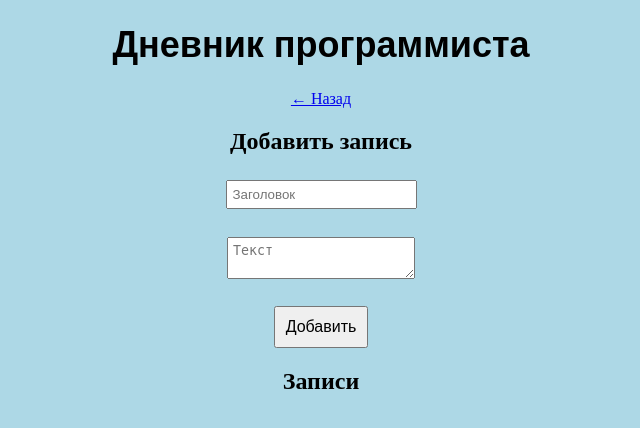
After one commit to knowlegediplom-star/flask_project, a Flask app: page /notes in a window 1280 px wide. The commit adds this page. Shown: the top 428 px of the page, without its empty margins (319-959 px from the left). Run offline with Flask 3, Linux system fonts and the light colour scheme.

Commit message:
задание 3 готово

```diff
--- a/app.py
+++ b/app.py
@@ -1,10 +1,25 @@
-from flask import Flask, render_template
+from flask import Flask, render_template, request, redirect
 
 app = Flask(__name__)
+
+notes = {}  # словарь для записей
 
 @app.route("/")
 def home():
     return render_template("index.html")
 
+@app.route("/notes", methods=["GET", "POST"])
+def notes_page():
+    if request.method == "POST":
+        title = request.form.get("title")
+        text = request.form.get("text")
+
+        if title and text:
+            notes[title] = text
+
+        return redirect("/notes")
+
+    return render_template("notes.html", notes=notes)
+
 if __name__ == "__main__":
     app.run(debug=True)
--- a/static/style.css
+++ b/static/style.css
@@ -24,3 +24,12 @@ table {
 td, th {
     padding: 10px;
 }
+button {
+    padding: 10px;
+    font-size: 16px;
+}
+
+input, textarea {
+    padding: 5px;
+    margin: 5px;
+}
--- /dev/null
+++ b/templates/notes.html
@@ -0,0 +1,28 @@
+<!DOCTYPE html>
+<html>
+<head>
+    <title>Дневник программиста</title>
+    <link rel="stylesheet" href="{{ url_for('static', filename='style.css') }}">
+</head>
+
+<h1>Дневник программиста</h1>
+
+<a href="/">← Назад</a>
+
+<h2>Добавить запись</h2>
+
+<form method="POST">
+    <input type="text" name="title" placeholder="Заголовок"><br><br>
+    <textarea name="text" placeholder="Текст"></textarea><br><br>
+    <button type="submit">Добавить</button>
+</form>
+
+<h2>Записи</h2>
+
+{% for title, text in notes.items() %}
+    <h3>{{ title }}</h3>
+    <p>{{ text }}</p>
+{% endfor %}
+
+</body>
+</html>
```
Also changed, not shown: templates/index.html (+5 -2 lines).
